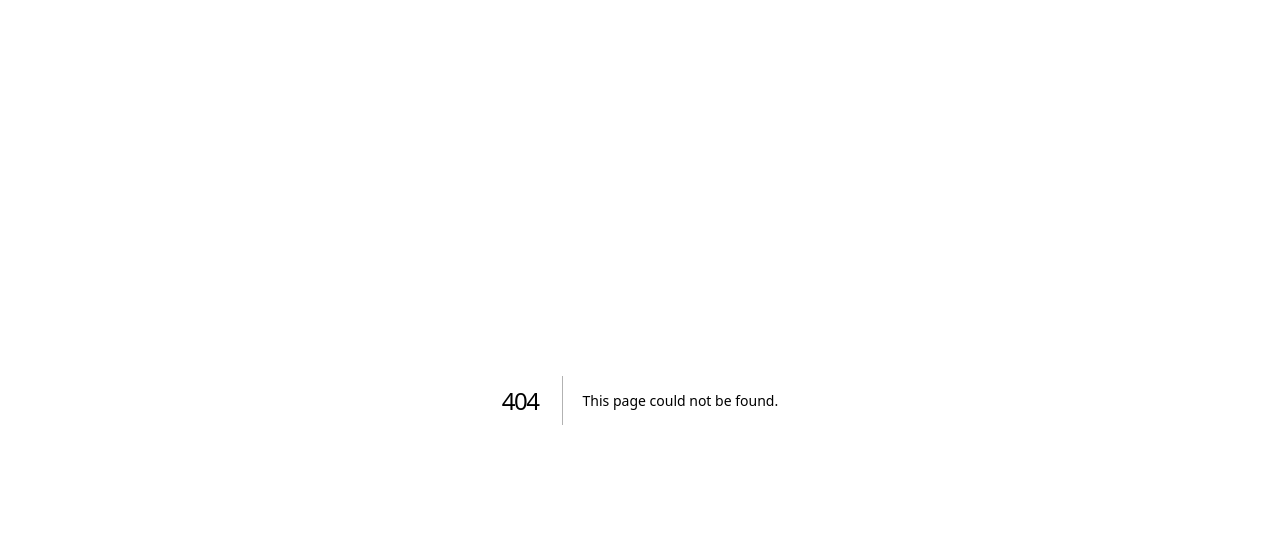
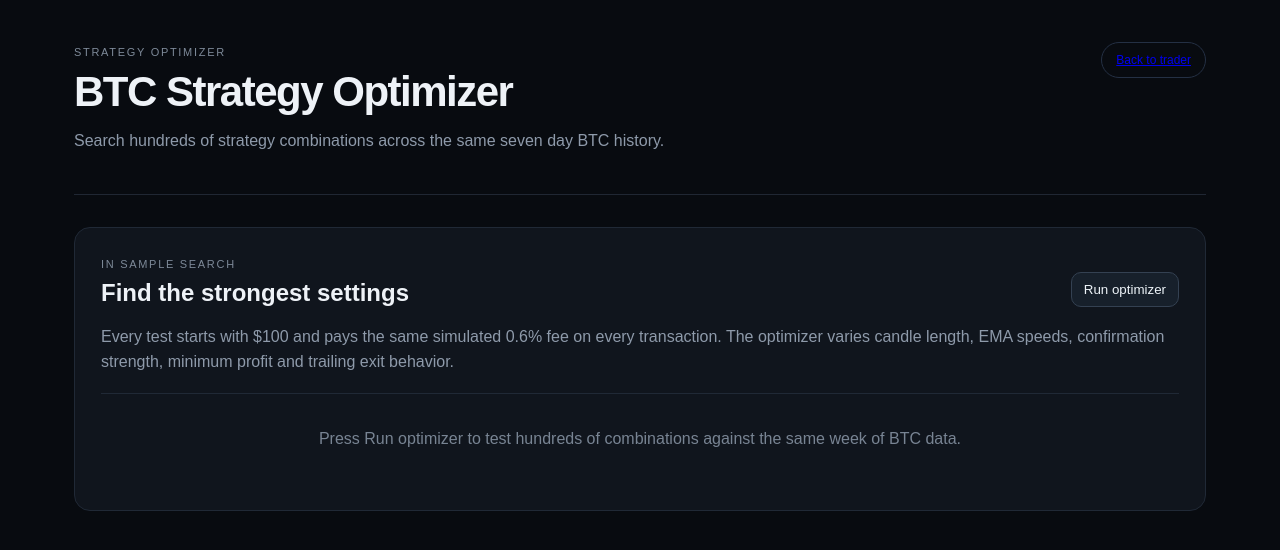
Before and after one commit to jcabinetry/btc-reversal-trader, a Next.js app: page /optimizer in a window 1280 px wide. Before the commit this address had no page. Shown: the top 550 px of the page. Built offline with nearby package versions, Linux system fonts and the light colour scheme.

Commit message:
Add optimizer results page

```diff
--- /dev/null
+++ b/app/optimizer/page.js
@@ -0,0 +1,89 @@
+'use client';
+
+import { useState } from 'react';
+
+export default function OptimizerPage() {
+  const [data, setData] = useState(null);
+  const [status, setStatus] = useState('idle');
+  const [error, setError] = useState('');
+
+  const run = async () => {
+    setStatus('loading');
+    setError('');
+    try {
+      const r = await fetch('/api/optimizer', { cache: 'no-store' });
+      const d = await r.json();
+      if (!r.ok || d.error) throw new Error(d.error || 'Optimizer failed');
+      setData(d);
+      setStatus('done');
+    } catch (e) {
+      setStatus('error');
+      setError(e.message || 'Optimizer failed');
+    }
+  };
+
+  return <main>
+    <header>
+      <div>
+        <span className="eyebrow">STRATEGY OPTIMIZER</span>
+        <h1>BTC Strategy Optimizer</h1>
+        <p>Search hundreds of strategy combinations across the same seven day BTC history.</p>
+      </div>
+      <a className="live" href="/">Back to trader</a>
+    </header>
+
+    <section className="panel" style={{marginTop:32}}>
+      <div className="panelHead">
+        <div>
+          <span className="eyebrow">IN SAMPLE SEARCH</span>
+          <h2>Find the strongest settings</h2>
+        </div>
+        <button onClick={run} disabled={status === 'loading'}>{status === 'loading' ? 'Testing combinations...' : data ? 'Run optimizer again' : 'Run optimizer'}</button>
+      </div>
+      <p className="panelCopy">Every test starts with $100 and pays the same simulated 0.6% fee on every transaction. The optimizer varies candle length, EMA speeds, confirmation strength, minimum profit and trailing exit behavior.</p>
+
+      {status === 'idle' && <div className="empty">Press Run optimizer to test hundreds of combinations against the same week of BTC data.</div>}
+      {status === 'loading' && <div className="empty">Downloading seven days of BTC history once and testing hundreds of combinations. This may take a little while.</div>}
+      {status === 'error' && <div className="empty errorText">Optimizer could not finish: {error}</div>}
+
+      {data && <>
+        <div className="benchmarkRow">
+          <Metric label="COMBINATIONS" value={data.combinations.toLocaleString()} />
+          <Metric label="BUY AND HOLD" value={`$${data.buyHoldEnding.toFixed(2)}`} />
+          <Metric label="BEAT HOLD" value={data.beatHold.toLocaleString()} />
+        </div>
+
+        <div className="backtestSummary">
+          <strong>Best result: ${data.best.endingBalance.toFixed(2)} from $100</strong>
+          <span>{describe(data.best)} This is the best result on this specific seven day sample only.</span>
+        </div>
+
+        <div className="rankList">
+          {data.top.map((s, i) => <div className={`rankRow ${s.endingBalance > data.buyHoldEnding ? 'beatHold' : ''}`} key={`${s.minutes}-${s.fast}-${s.slow}-${s.confirm}-${s.minProfit}-${s.trail}-${i}`}>
+            <div className="rankNum">#{i + 1}</div>
+            <div className="rankName"><strong>{s.minutes} minute EMA {s.fast}/{s.slow}</strong><span>{describe(s)}</span></div>
+            <RankMetric label="ENDING" value={`$${s.endingBalance.toFixed(2)}`} />
+            <RankMetric label="RETURN" value={`${s.returnPct >= 0 ? '+' : ''}${s.returnPct.toFixed(2)}%`} />
+            <RankMetric label="TRADES" value={String(s.trades)} />
+            <RankMetric label="FEES" value={`$${s.fees.toFixed(2)}`} />
+            <RankMetric label="WIN RATE" value={`${s.winRate.toFixed(1)}%`} />
+            <RankMetric label="DRAWDOWN" value={`${s.maxDrawdown.toFixed(1)}%`} />
+            <div className="holdBadge">{s.endingBalance > data.buyHoldEnding ? 'BEAT HOLD' : 'BELOW HOLD'}</div>
+          </div>)}
+        </div>
+
+        <div className="backtestSummary">
+          <strong>Important next step</strong>
+          <span>The winning settings are not trusted yet. They need to be tested on different dates and longer periods to see whether the result survives outside the week used to optimize them.</span>
+        </div>
+      </>}
+    </section>
+  </main>;
+}
+
+function Metric({label,value}) { return <div className="metric"><span>{label}</span><strong>{value}</strong></div>; }
+function RankMetric({label,value}) { return <div className="rankMetric"><span>{label}</span><strong>{value}</strong></div>; }
+function pct(v) { return `${(v * 100).toFixed(2)}%`; }
+function describe(s) {
+  return `Confirm ${pct(s.confirm)}, min profit ${pct(s.minProfit)}, trail ${pct(s.trail)}, stop ${pct(s.stop)}.`;
+}
```
